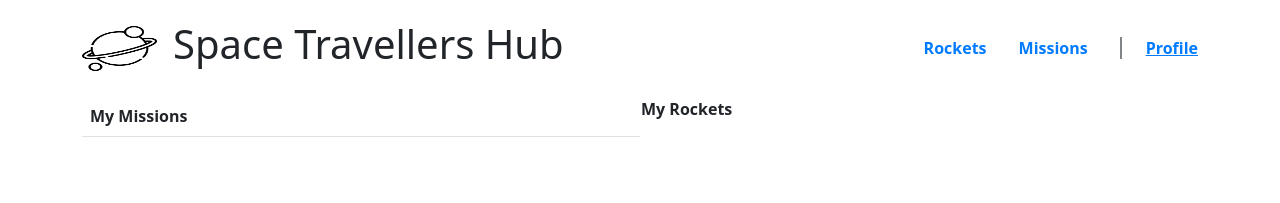
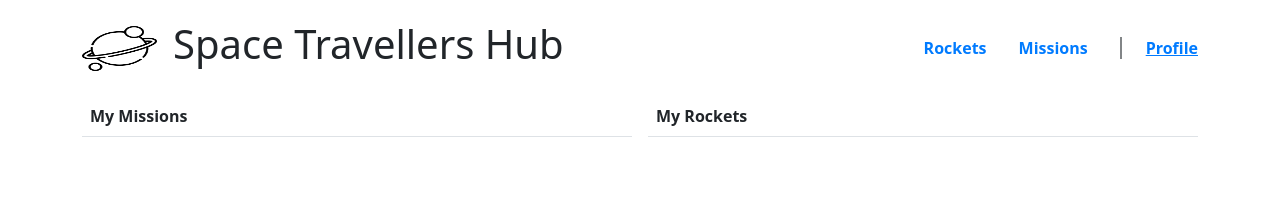
Before and after one commit to Alfred-KInyua/spacetravellorshub, a React (Create React App) app: page /myprofile in a window 1280 px wide. Shown: the top 203 px of the page. Built offline with nearby package versions, Linux system fonts and the light colour scheme.

Commit message:
Adjust the sytles in the profile page as per our reviewer

```diff
--- a/src/components/view/profile/Profile.js
+++ b/src/components/view/profile/Profile.js
@@ -13,7 +13,7 @@ const Profile = () => {
 
   return (
     <div className={profileStyles.joinedSpaceHub}>
-      <div className="joinedMissions">
+      <div className={profileStyles.joinedMissions}>
         <table className="table table-hover">
           <thead>
             <tr>
@@ -29,10 +29,12 @@ const Profile = () => {
           </tbody>
         </table>
       </div>
-      <div className="joinedRockets">
-        <table className="table">
+      <div className={profileStyles.joinedRockets}>
+        <table className="table table-hover">
           <thead>
-            <th>My Rockets</th>
+            <tr>
+              <th>My Rockets</th>
+            </tr>
           </thead>
           <tbody>
             {joinedRockets.map((rocket) => (
--- a/src/components/view/profile/Profile.module.css
+++ b/src/components/view/profile/Profile.module.css
@@ -1,4 +1,5 @@
 .joinedSpaceHub {
   display: grid;
   grid-template-columns: 1fr 1fr;
+  gap: 1rem;
 }
```
